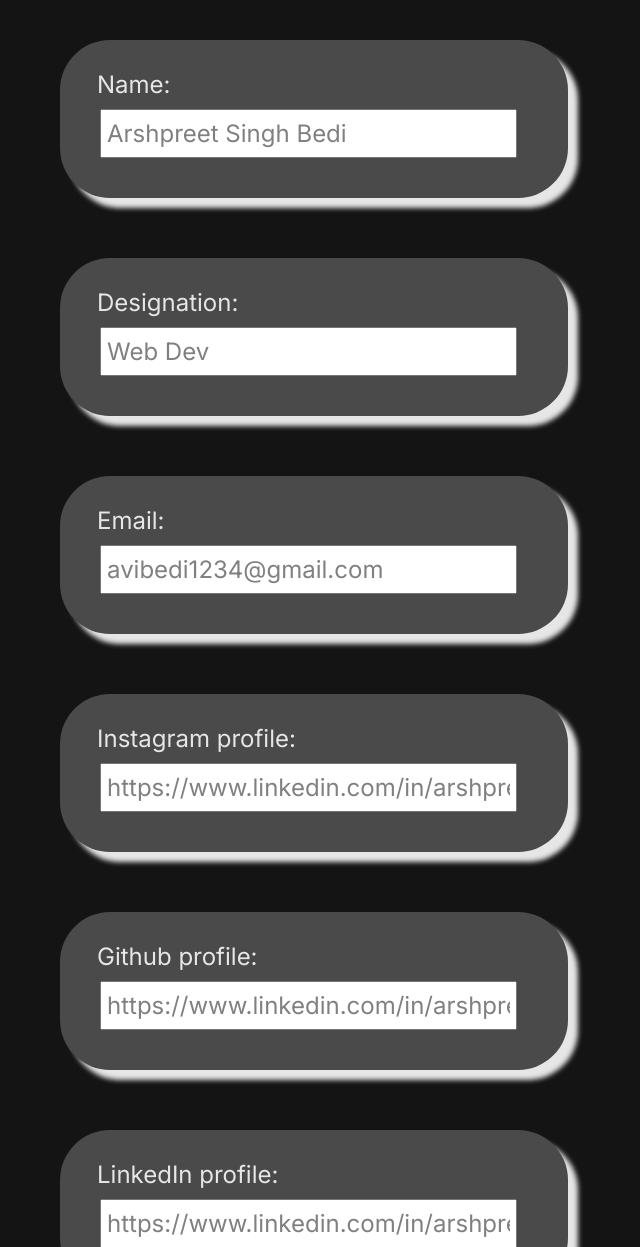
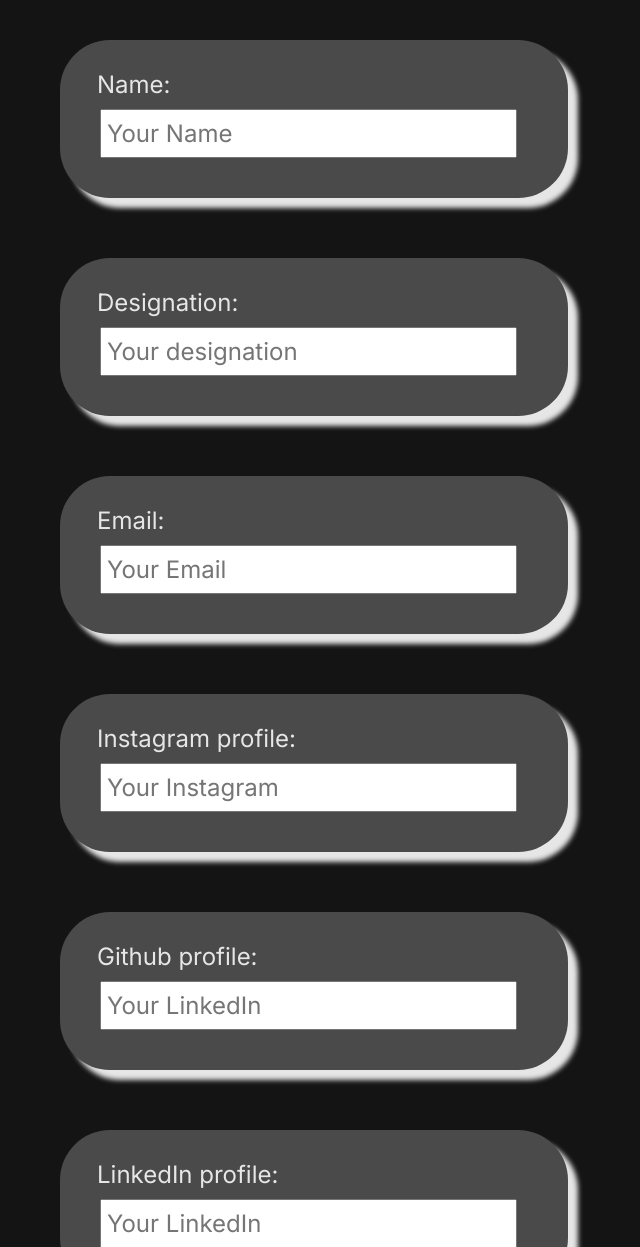
Before and after one commit to avibedi1768/basicCardGenerator, a plain HTML site: page index.html in a window 1280 px wide. Shown: the part 53-1300 px from the top of the page, without its empty margins (326-966 px from the left). Drawn offline with Linux system fonts and the light colour scheme.

Commit message:
sec commit

```diff
--- a/index.html
+++ b/index.html
@@ -20,18 +20,18 @@
 		<div id="first">
 			<div class="di">
 				<label for="name">Name:</label><br>
-				<input type="text" id="name" value="Arshpreet Singh Bedi" placeholder="Your Name"><br>
+				<input type="text" id="name" placeholder="Your Name"><br>
 			</div>
 			<br><br><br>
 			<div class="di">
 				<label for="desig">Designation:</label><br>
-				<input type="text" id="desig" value="Web Dev" placeholder="Your designation"><br>
+				<input type="text" id="desig" placeholder="Your designation"><br>
 			</div>
 			<br><br><br>
 
 			<div class="di">
 				<label for="email">Email:</label><br>
-				<input type="email" id="email" value="avibedi1234@gmail.com" placeholder="Your Email"><br>
+				<input type="email" id="email" placeholder="Your Email"><br>
 			</div>
 			<br><br><br>
 
@@ -49,24 +49,24 @@
 
 			<div class="di">
 				<label for="ig">Instagram profile:</label><br>
-				<input type="text" id="ig" value="https://www.linkedin.com/in/arshpreet-singh-bedi-845758229/" placeholder="Your Instagram">
+				<input type="text" id="ig" placeholder="Your Instagram">
 			</div>
 			<br><br><br>
 
 			<div class="di">
 			<label for="gith">Github profile:</label><br>
-			<input type="text" id="gith" value="https://www.linkedin.com/in/arshpreet-singh-bedi-845758229/" placeholder="Your LinkedIn">
+			<input type="text" id="gith" placeholder="Your LinkedIn">
 			</div>
 			<br><br><br>
 
 			<div class="di">
 			<label for="li">LinkedIn profile:</label><br>
-			<input type="text" id="li" value="https://www.linkedin.com/in/arshpreet-singh-bedi-845758229/" placeholder="Your LinkedIn">
+			<input type="text" id="li" placeholder="Your LinkedIn">
 			</div>
 			<br><br><br>
 
 			<div class="di"> <label for="about">About:</label><br>
-			<textarea rows="5" id="about" placeholder="Tell about yourself">I am currently persuing B-Tech Computer Science in a prestigious University in India, Guru Nanak Dev University, Amritsar, Punjab. However, right now I am in third academic semester so am at a novice level. But I aim to learn as often as possible.</textarea>
+			<textarea rows="5" id="about" placeholder="Tell about yourself"></textarea>
 			</div>
 			<br><br><br>
 
--- a/main.js
+++ b/main.js
@@ -3,7 +3,9 @@ if(window.localStorage.getItem("id") == undefined){
 }
 function loadwala() {
 	for(i=1; i<window.localStorage.getItem("id"); i++){
-
+		if(window.localStorage.getItem("name"+i) == ""){
+			continue;
+		}
 		var name = window.localStorage.getItem("name"+i);
 		var desig = window.localStorage.getItem("desig"+i);
 		var email = window.localStorage.getItem("email"+i);
```
